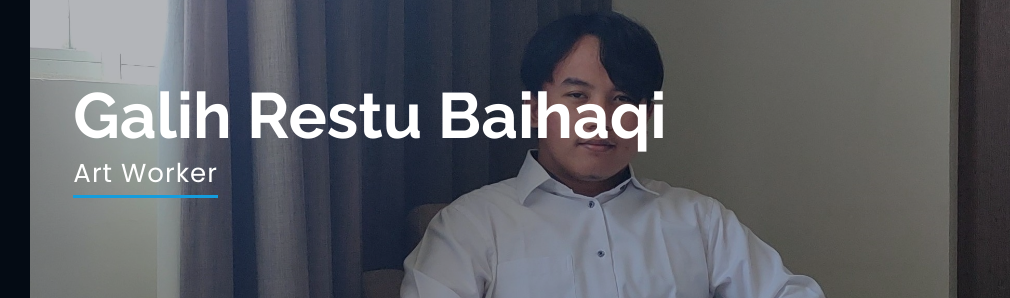
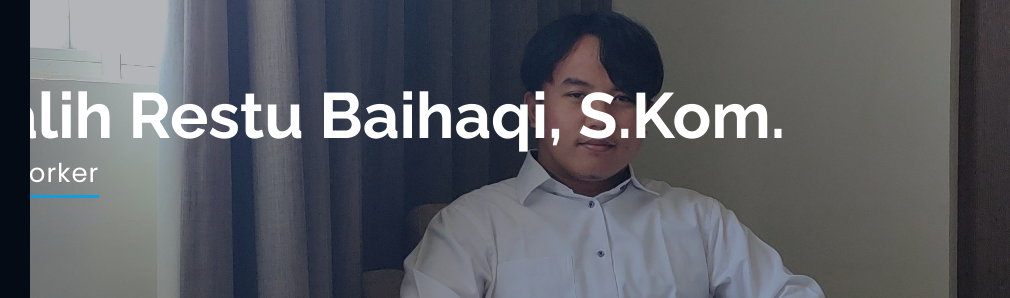
Before and after one commit to gafisk/myportofolio, a plain HTML site: page index.html in a window 1280 px wide. Shown: the part 235-533 px from the top of the page, 270-1280 px from the left. Drawn offline with nearby package versions, Linux system fonts and the light colour scheme.

Commit message:
Update index.html

```diff
--- a/index.html
+++ b/index.html
@@ -66,7 +66,7 @@
   <!-- ======= Hero Section ======= -->
   <section id="hero" class="d-flex flex-column justify-content-center align-items-center">
     <div class="hero-container" data-aos="fade-in">
-      <h1>Galih Restu Baihaqi</h1>
+      <h1>Galih Restu Baihaqi, S.Kom.</h1>
       <p><span class="typed" data-typed-items="WEB Development, Art Worker"></span></p>
     </div>
   </section><!-- End Hero -->
```
